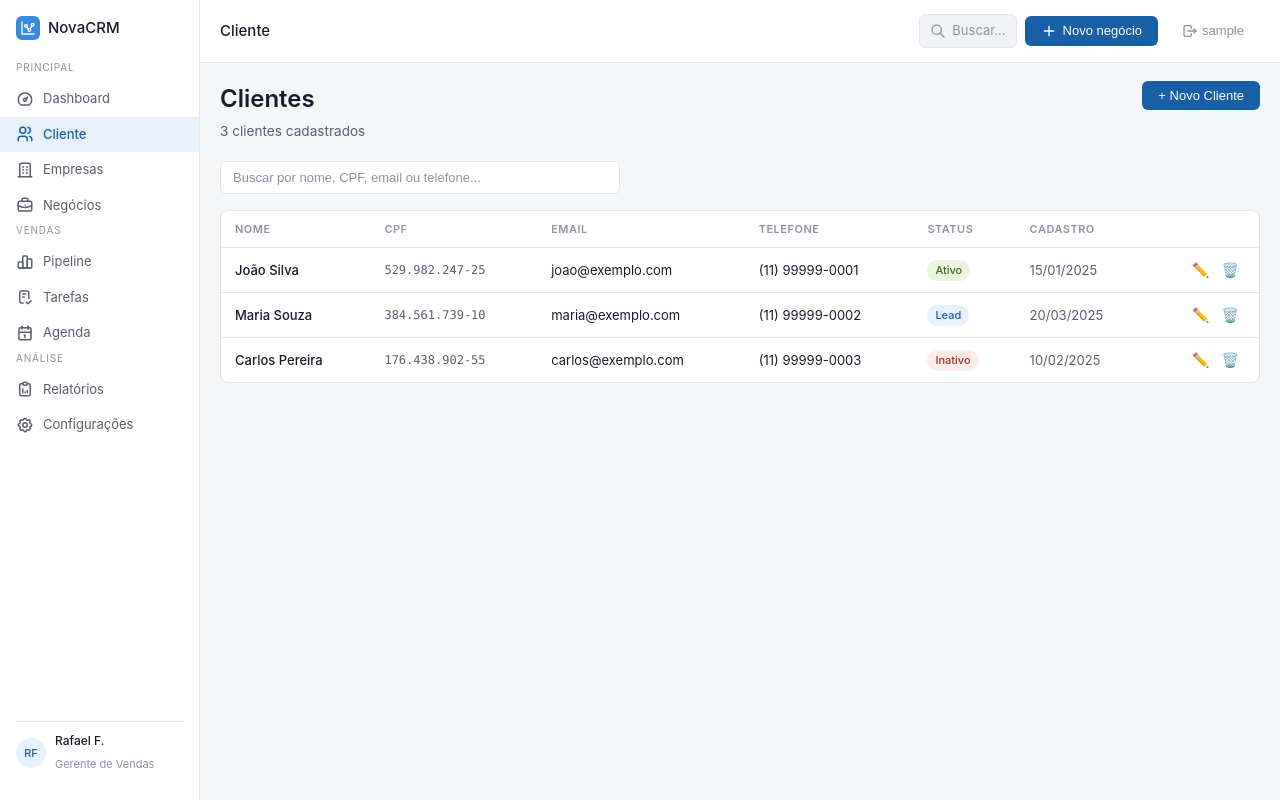
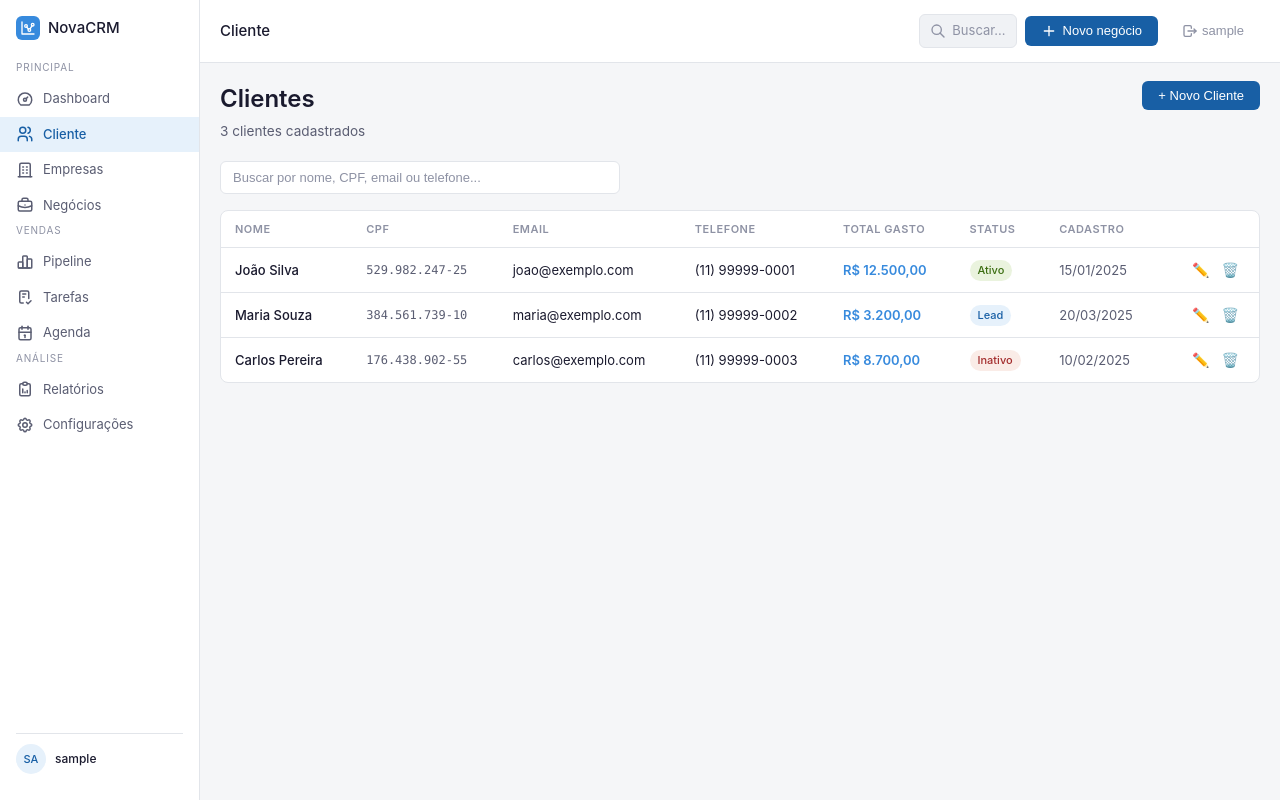
Before and after one commit to foxx054/CRM, a React (Vite) app in the folder crm-app/: page /cliente in a window 1280 px wide. Built offline with nearby package versions, Linux system fonts and the light colour scheme; sample sign-in values are in the browser's storage.

Commit message:
feat: add totalSpent to clients, dynamic user in sidebar

```diff
--- a/crm-app/src/components/ClientFormModal.tsx
+++ b/crm-app/src/components/ClientFormModal.tsx
@@ -13,6 +13,7 @@ const emptyForm: Omit<Client, "id" | "createdAt"> = {
   cpf: "",
   email: "",
   phone: "",
+  totalSpent: 0,
   status: "lead",
 };
 
@@ -26,6 +27,7 @@ export default function ClientFormModal({ open, client, onClose, onSave }: Props
         cpf: client.cpf,
         email: client.email,
         phone: client.phone,
+        totalSpent: client.totalSpent,
         status: client.status,
       });
     } else {
@@ -86,6 +88,15 @@ export default function ClientFormModal({ open, client, onClose, onSave }: Props
               />
             </label>
             <label>
+              Total Gasto (R$)
+              <input
+                type="number"
+                value={form.totalSpent || ""}
+                onChange={(e) => setForm({ ...form, totalSpent: Number(e.target.value) })}
+                placeholder="0,00"
+              />
+            </label>
+            <label>
               Status
               <select
                 value={form.status}
--- a/crm-app/src/components/Layout/Sidebar.tsx
+++ b/crm-app/src/components/Layout/Sidebar.tsx
@@ -1,4 +1,5 @@
 import { NavLink } from "react-router-dom";
+import { useAuth } from "../../contexts/AuthContext";
 import {
   IconDashboard,
   IconUsers,
@@ -40,6 +41,11 @@ const navSections = [
   ];
 
 export default function Sidebar() {
+  const { user } = useAuth();
+  const initials = user?.username
+    ? user.username.substring(0, 2).toUpperCase()
+    : "??";
+
   return (
     <aside className="sidebar">
       <div className="sidebar-logo">
@@ -67,10 +73,9 @@ export default function Sidebar() {
       ))}
       <div className="sidebar-bottom">
         <div className="user-chip">
-          <div className="user-avatar">RF</div>
+          <div className="user-avatar">{initials}</div>
           <div className="user-info">
-            <p>Rafael F.</p>
-            <span>Gerente de Vendas</span>
+            <p>{user?.username}</p>
           </div>
         </div>
       </div>
--- a/crm-app/src/pages/Clients.css
+++ b/crm-app/src/pages/Clients.css
@@ -87,6 +87,11 @@ tbody tr:hover {
   color: var(--text-secondary);
 }
 
+.cell-spent {
+  font-weight: 600;
+  color: var(--accent);
+}
+
 .cell-date {
   color: var(--text-secondary);
   white-space: nowrap;
--- a/crm-app/src/pages/Clients.tsx
+++ b/crm-app/src/pages/Clients.tsx
@@ -5,10 +5,14 @@ import "../components/ClientFormModal.css";
 import "./Clients.css";
 
 const initialClients: Client[] = [
-  { id: "1", name: "João Silva", cpf: "529.982.247-25", email: "joao@exemplo.com", phone: "(11) 99999-0001", status: "active", createdAt: "2025-01-15" },
-  { id: "2", name: "Maria Souza", cpf: "384.561.739-10", email: "maria@exemplo.com", phone: "(11) 99999-0002", status: "lead", createdAt: "2025-03-20" },
-  { id: "3", name: "Carlos Pereira", cpf: "176.438.902-55", email: "carlos@exemplo.com", phone: "(11) 99999-0003", status: "inactive", createdAt: "2025-02-10" },
+  { id: "1", name: "João Silva", cpf: "529.982.247-25", email: "joao@exemplo.com", phone: "(11) 99999-0001", totalSpent: 12500, status: "active", createdAt: "2025-01-15" },
+  { id: "2", name: "Maria Souza", cpf: "384.561.739-10", email: "maria@exemplo.com", phone: "(11) 99999-0002", totalSpent: 3200, status: "lead", createdAt: "2025-03-20" },
+  { id: "3", name: "Carlos Pereira", cpf: "176.438.902-55", email: "carlos@exemplo.com", phone: "(11) 99999-0003", totalSpent: 8700, status: "inactive", createdAt: "2025-02-10" },
 ];
+
+function formatCurrency(value: number) {
+  return value.toLocaleString("pt-BR", { style: "currency", currency: "BRL" });
+}
 
 function formatDate(dateStr: string) {
   return new Date(dateStr + "T12:00:00").toLocaleDateString("pt-BR");
@@ -21,7 +25,7 @@ export default function Clients() {
   const [editingClient, setEditingClient] = useState<Client | null>(null);
 
   const filtered = clients.filter((c) =>
-    [c.name, c.cpf, c.email, c.phone].some((field) =>
+    [c.name, c.cpf, c.email, c.phone, String(c.totalSpent)].some((field) =>
       field.toLowerCase().includes(search.toLowerCase())
     )
   );
@@ -91,6 +95,7 @@ export default function Clients() {
               <th>CPF</th>
               <th>Email</th>
               <th>Telefone</th>
+              <th>Total Gasto</th>
               <th>Status</th>
               <th>Cadastro</th>
               <th></th>
@@ -103,6 +108,7 @@ export default function Clients() {
                 <td className="cell-cpf">{client.cpf}</td>
                 <td>{client.email}</td>
                 <td>{client.phone}</td>
+                <td className="cell-spent">{formatCurrency(client.totalSpent)}</td>
                 <td>
                   <span className={`status status-${client.status}`}>
                     {statusLabels[client.status]}
@@ -121,7 +127,7 @@ export default function Clients() {
             ))}
             {filtered.length === 0 && (
               <tr>
-                <td colSpan={7} className="empty">
+                <td colSpan={8} className="empty">
                   Nenhum cliente encontrado
                 </td>
               </tr>
--- a/crm-app/src/types/client.ts
+++ b/crm-app/src/types/client.ts
@@ -4,6 +4,7 @@ export interface Client {
   cpf: string;
   email: string;
   phone: string;
+  totalSpent: number;
   status: "active" | "inactive" | "lead";
   createdAt: string;
 }
```
Lines whose indentation alone changed are shown as unchanged.
